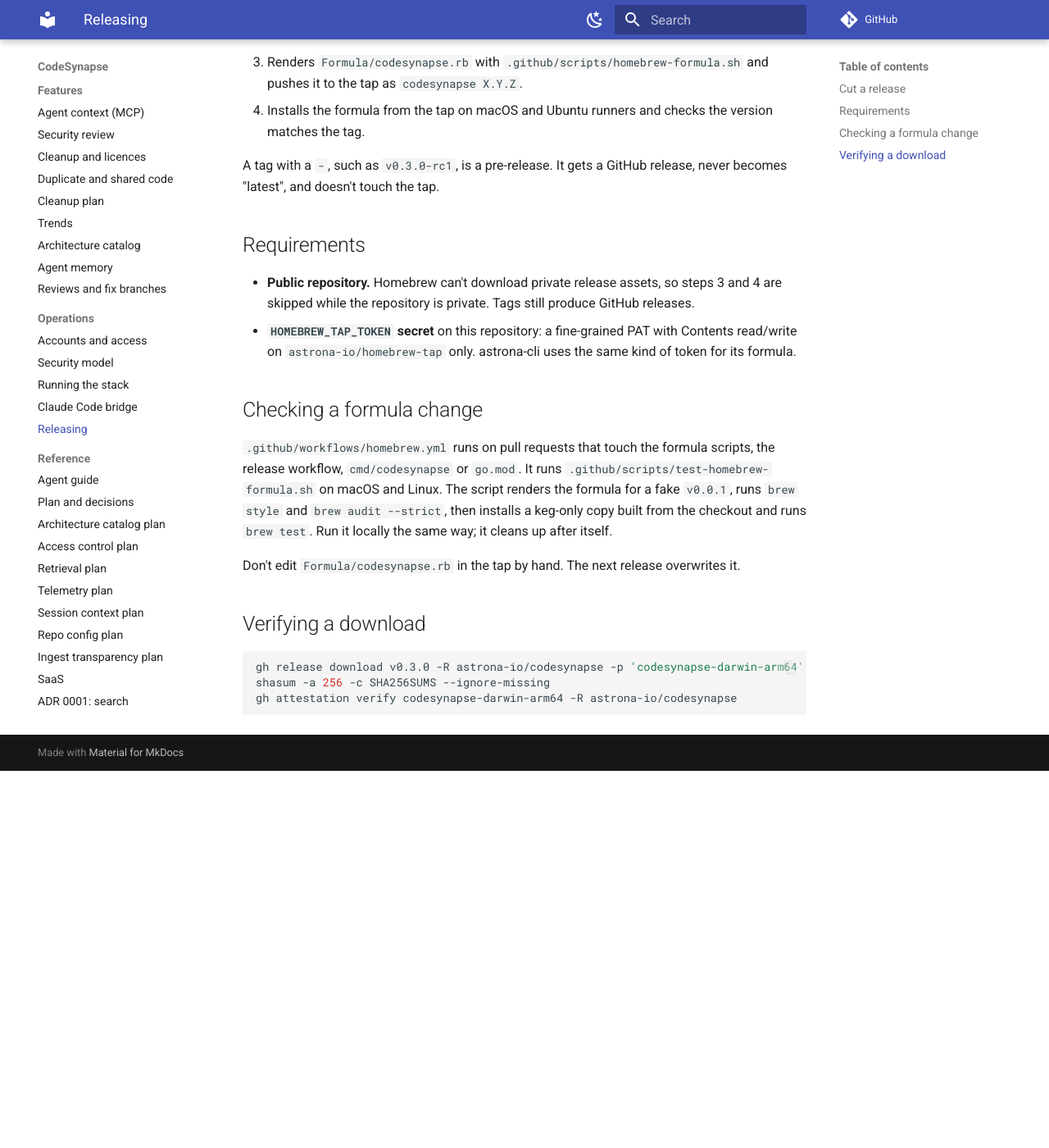
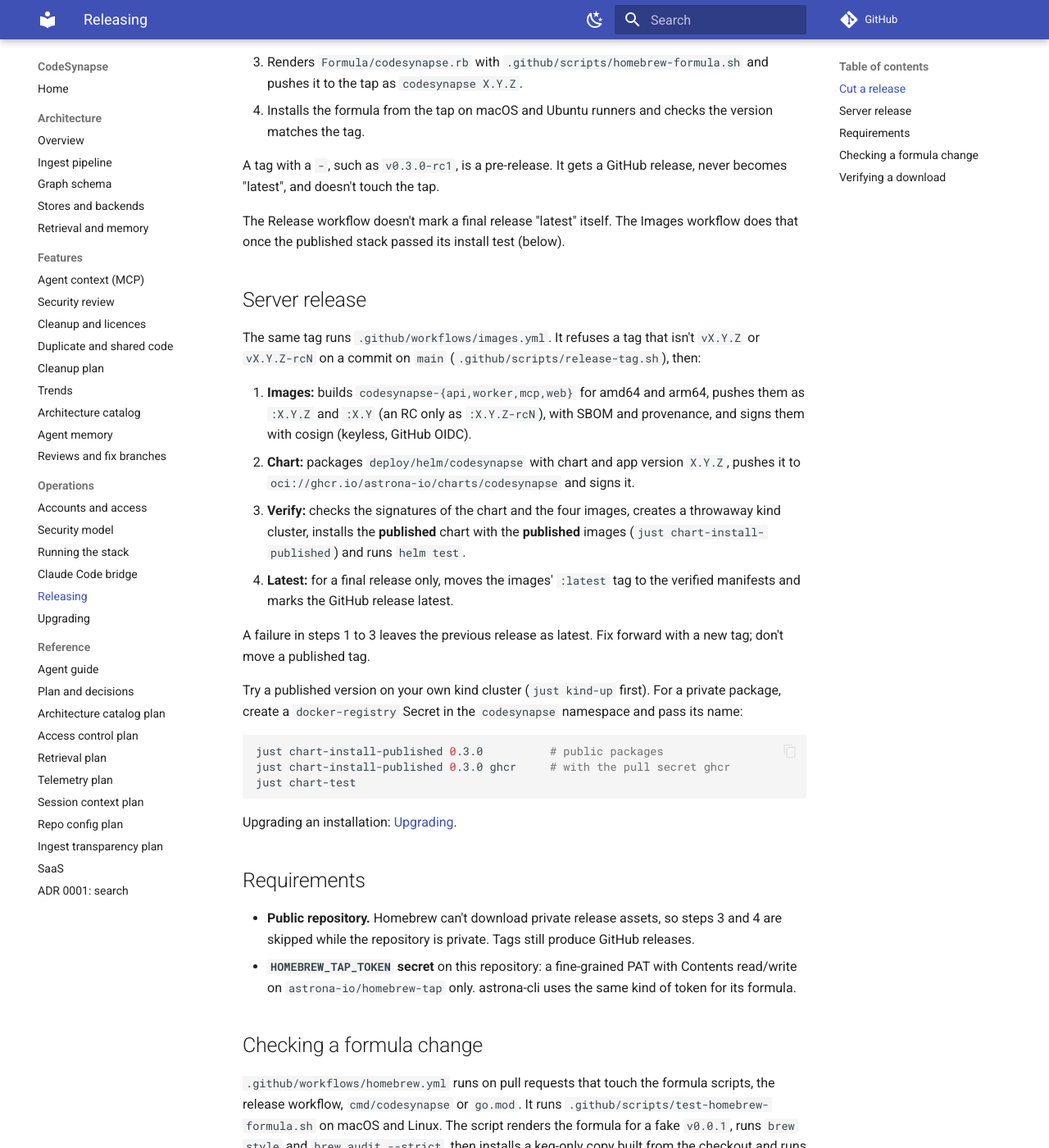
Before and after one commit to astrona-io/codesynapse, an MkDocs documentation site: the page built from docs/operations/releasing.md, in a window 1280 px wide and 1400 px high, scrolled down 580 px. Shown: the whole window at 82% size. Built offline with MkDocs 1.6.1 and Material for MkDocs 9.7.7, drawn with Linux system fonts in a browser that asks for light colours; comment, search, counter and statistics services are not loaded; before the commit the page ends 1520 px from its top, so only the background shows below that; some of the changed text lies outside the part shown.

Commit message:
feat(release): publish the Helm chart and verify releases before latest (#118)
A vX.Y.Z or vX.Y.Z-rcN tag on main now also packages the chart at the
tag's version, pushes it to oci://ghcr.io/<owner>/charts/codesynapse and
signs it. A throwaway kind cluster then checks the signatures of the chart
and the four images, installs the published chart with the published images
through a pull secret and runs helm test. Only then does a final release
get the images' :latest tag and become the latest GitHub release; the
Release workflow no longer marks it itself.

The chart gains image.pullSecrets, just chart-install-published runs the
same install locally, and docs/operations/upgrading.md covers migrations
on start, the api-loops lease, durable jobs, backups and rollback.

Co-authored-by: Claude Opus 5.5 <noreply@anthropic.com>

````diff
--- a/docs/operations/releasing.md
+++ b/docs/operations/releasing.md
@@ -1,6 +1,6 @@
 # Releasing
 
-A release publishes the `codesynapse` CLI: bare binaries on GitHub and a formula in the Homebrew tap [astrona-io/homebrew-tap](https://github.com/astrona-io/homebrew-tap). The server stack ships as container images, separately (see [Running the stack](running.md)).
+A release publishes the `codesynapse` CLI (bare binaries on GitHub and a formula in the Homebrew tap [astrona-io/homebrew-tap](https://github.com/astrona-io/homebrew-tap)) and the server stack (container images and the Helm chart, see [Server release](#server-release)).
 
 ## Cut a release
 
@@ -21,6 +21,29 @@ git push origin v0.3.0
 
 A tag with a `-`, such as `v0.3.0-rc1`, is a pre-release. It gets a GitHub release, never becomes "latest", and doesn't touch the tap.
 
+The Release workflow doesn't mark a final release "latest" itself. The Images workflow does that once the published stack passed its install test (below).
+
+## Server release
+
+The same tag runs `.github/workflows/images.yml`. It refuses a tag that isn't `vX.Y.Z` or `vX.Y.Z-rcN` on a commit on `main` (`.github/scripts/release-tag.sh`), then:
+
+1. **Images:** builds `codesynapse-{api,worker,mcp,web}` for amd64 and arm64, pushes them as `:X.Y.Z` and `:X.Y` (an RC only as `:X.Y.Z-rcN`), with SBOM and provenance, and signs them with cosign (keyless, GitHub OIDC).
+2. **Chart:** packages `deploy/helm/codesynapse` with chart and app version `X.Y.Z`, pushes it to `oci://ghcr.io/astrona-io/charts/codesynapse` and signs it.
+3. **Verify:** checks the signatures of the chart and the four images, creates a throwaway kind cluster, installs the **published** chart with the **published** images (`just chart-install-published`) and runs `helm test`.
+4. **Latest:** for a final release only, moves the images' `:latest` tag to the verified manifests and marks the GitHub release latest.
+
+A failure in steps 1 to 3 leaves the previous release as latest. Fix forward with a new tag; don't move a published tag.
+
+Try a published version on your own kind cluster (`just kind-up` first). For a private package, create a `docker-registry` Secret in the `codesynapse` namespace and pass its name:
+
+```sh
+just chart-install-published 0.3.0          # public packages
+just chart-install-published 0.3.0 ghcr     # with the pull secret ghcr
+just chart-test
+```
+
+Upgrading an installation: [Upgrading](upgrading.md).
+
 ## Requirements
 
 - **Public repository.** Homebrew can't download private release assets, so steps 3 and 4 are skipped while the repository is private. Tags still produce GitHub releases.
--- a/mkdocs.yml
+++ b/mkdocs.yml
@@ -64,6 +64,7 @@ nav:
       - Running the stack: operations/running.md
       - Claude Code bridge: operations/claude-code-bridge.md
       - Releasing: operations/releasing.md
+      - Upgrading: operations/upgrading.md
   - Reference:
       - Agent guide: AGENT_GUIDE.md
       - Plan and decisions: PLAN.md
````
Also changed, not shown: AGENTS.md (+1 -0 lines), README.md (+1 -1 lines), deploy/helm/codesynapse/README.md (+2 -1 lines), docs/SAAS.md (+7 -2 lines), docs/operations/upgrading.md (added, +41 -0 lines), 11 other files.
